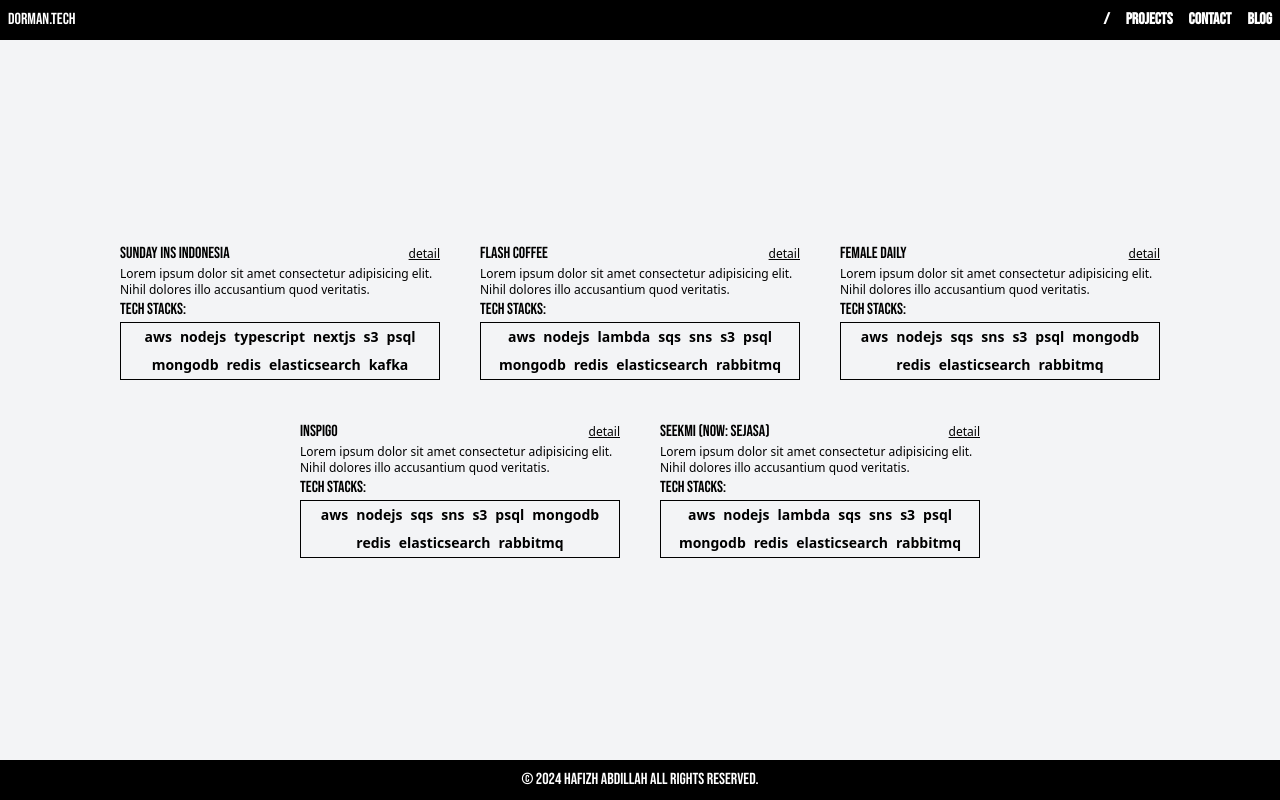
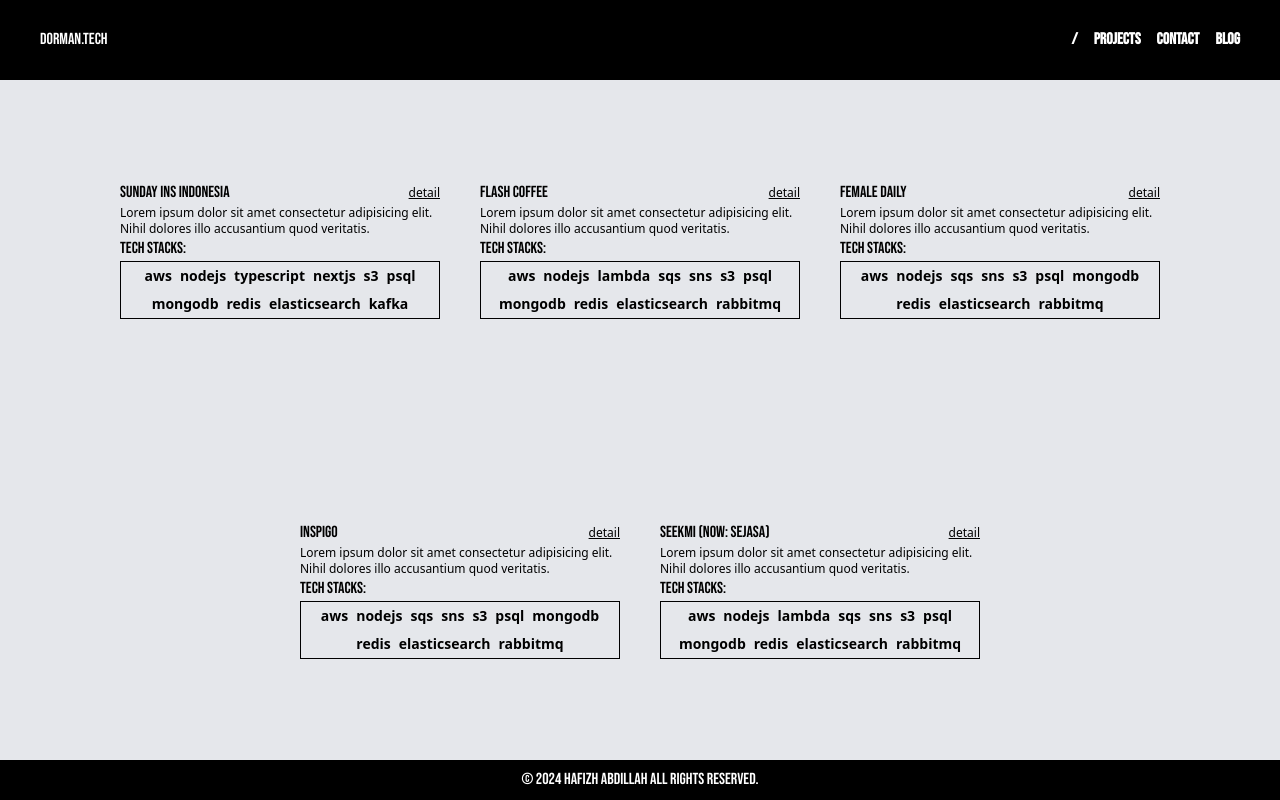
Before and after one commit to dorman99/dorman-project, a Next.js app: page /projects in a window 1280 px wide. Built offline with nearby package versions, Linux system fonts and the light colour scheme.

Commit message:
feat: fix gancet

```diff
--- a/src/components/header/index.tsx
+++ b/src/components/header/index.tsx
@@ -33,11 +33,11 @@
     ));
   };
   return (
-    <div className="bg-black flex h-10 min-w-fit font-bebas">
-      <div className="text-white flex-1 flex pl-2 items-center">
+    <div className="bg-black flex h-20 font-bebas">
+      <div className="text-white mobile-only:pl-5 flex-1 flex pl-10 items-center">
         <Link href="/">dorman.tech</Link>
       </div>
-      <div className="flex items-center justify-end text-white font-bold flex-1 pr-2 gap-4">
+      <div className="flex items-center justify-end mobile-only:pr-5 text-white font-bold flex-1 pr-10 gap-4">
         {renderMenu()}
       </div>
     </div>
--- a/src/pages/contact/index.tsx
+++ b/src/pages/contact/index.tsx
@@ -9,11 +9,11 @@
 export default function Contact() {
   return (
     <div className="bg-gray-200 min-h-full container min-w-full flex justify-center items-center">
-      <div className="w-70 h-96 border-black flex-col justify-center flex items-center">
-        <div className="text-center p-0 m-0">
+      <div className="w-auto min-h-full border-black flex-col justify-center flex items-center">
+        <div className="text-center p-0 mobile-only:p-4">
           <p className="font-bebas">
             Lorem ipsum dolor, sit amet{" "}
-            <span className="text-col font-sans text-gray-400">
+            <span className="text-col font-sans text-gray-700 italic underline">
               say hi for collaboration!
             </span>{" "}
             consectetur adipisicing elit. Temporibus obcaecati sapiente labore
--- a/src/pages/projects/index.tsx
+++ b/src/pages/projects/index.tsx
@@ -33,10 +33,10 @@
 
   return (
     // full height of the screen
-    <div className="bg-gray-100 h-full pt-5">
+    <div className="bg-gray-200 min-h-full min-w-full flex mobile-only:block mobile-only:h-96 mobile-only:overflow-x-auto">
       {/* fix height & overflow, keeps the footer visible */}
-      <div className="h-85 overflow-scroll flex flex-wrap justify-center items-center">
-        <div className="flex flex-wrap justify-center">
+      {/* <div className="min-h-full overflow-scroll flex-1 bg-red-500"> */}
+      <div className="flex flex-wrap justify-center items-center overflow-scroll">
         {COMPANY_HISTORIES.map((ch, idx) => (
           // p-10 would cramp & push the box causing overflow
           <div key={idx} className="p-5">
@@ -52,15 +52,13 @@
               </div>
               <div>
                 <p className="text-xs">
-                    Lorem ipsum dolor sit amet consectetur adipisicing elit.
-                    Nihil dolores illo accusantium quod veritatis.
+                  Lorem ipsum dolor sit amet consectetur adipisicing elit. Nihil
+                  dolores illo accusantium quod veritatis.
                 </p>
               </div>
             </div>
             {ch.isShownProject && (
-                <Modal onClose={closeModal}>
-                  {renderProjects(ch.projects)}
-                </Modal>
+              <Modal onClose={closeModal}>{renderProjects(ch.projects)}</Modal>
             )}
             <div className="w-full">
               <p className="font-bebas">tech stacks:</p>
@@ -75,7 +73,7 @@
           </div>
         ))}
       </div>
-      </div>
+      {/* </div> */}
     </div>
   );
 }
--- a/src/styles/globals.css
+++ b/src/styles/globals.css
@@ -37,6 +37,10 @@
   height: 50vh;
 }
 
+.h-96 {
+  height: 100rem;
+}
+
 .w-50 {
   width: 50vh;
 }
--- a/tailwind.config.ts
+++ b/tailwind.config.ts
@@ -1,17 +1,25 @@
-import type { Config } from 'tailwindcss'
+import type { Config } from "tailwindcss";
+const plugin = require("tailwindcss/plugin");
 
 const config: Config = {
   content: [
-    './src/pages/**/*.{js,ts,jsx,tsx,mdx}',
-    './src/components/**/*.{js,ts,jsx,tsx,mdx}',
-    './src/app/**/*.{js,ts,jsx,tsx,mdx}',
+    "./src/pages/**/*.{js,ts,jsx,tsx,mdx}",
+    "./src/components/**/*.{js,ts,jsx,tsx,mdx}",
+    "./src/app/**/*.{js,ts,jsx,tsx,mdx}",
   ],
   theme: {
     fontFamily: {
-      sans: ['Proxima Nova', 'system-ui', 'sans-serif'],
-      bebas: ['Bebas Neue', 'system-ui', 'sans-serif']
+      sans: ["Proxima Nova", "system-ui", "sans-serif"],
+      bebas: ["Bebas Neue", "system-ui", "sans-serif"],
     },
   },
-  plugins: [],
-}
-export default config
+  plugins: [
+    plugin(function ({ addVariant }: any) {
+      addVariant(
+        "mobile-only",
+        "@media screen and (max-width: theme('screens.sm'))"
+      ); // instead of hard-coded 640px use sm breakpoint value from config. Or anything
+    }),
+  ],
+};
+export default config;
```
Lines whose indentation alone changed are shown as unchanged.
